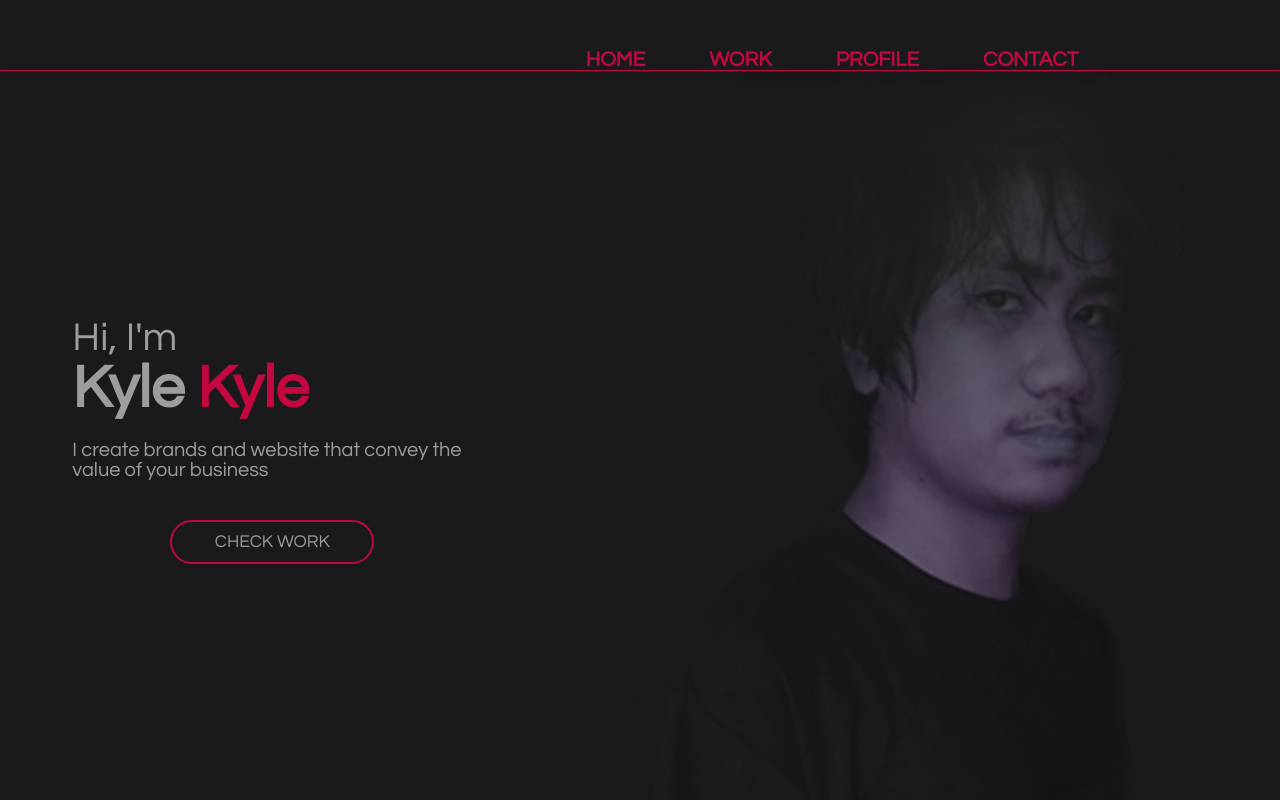
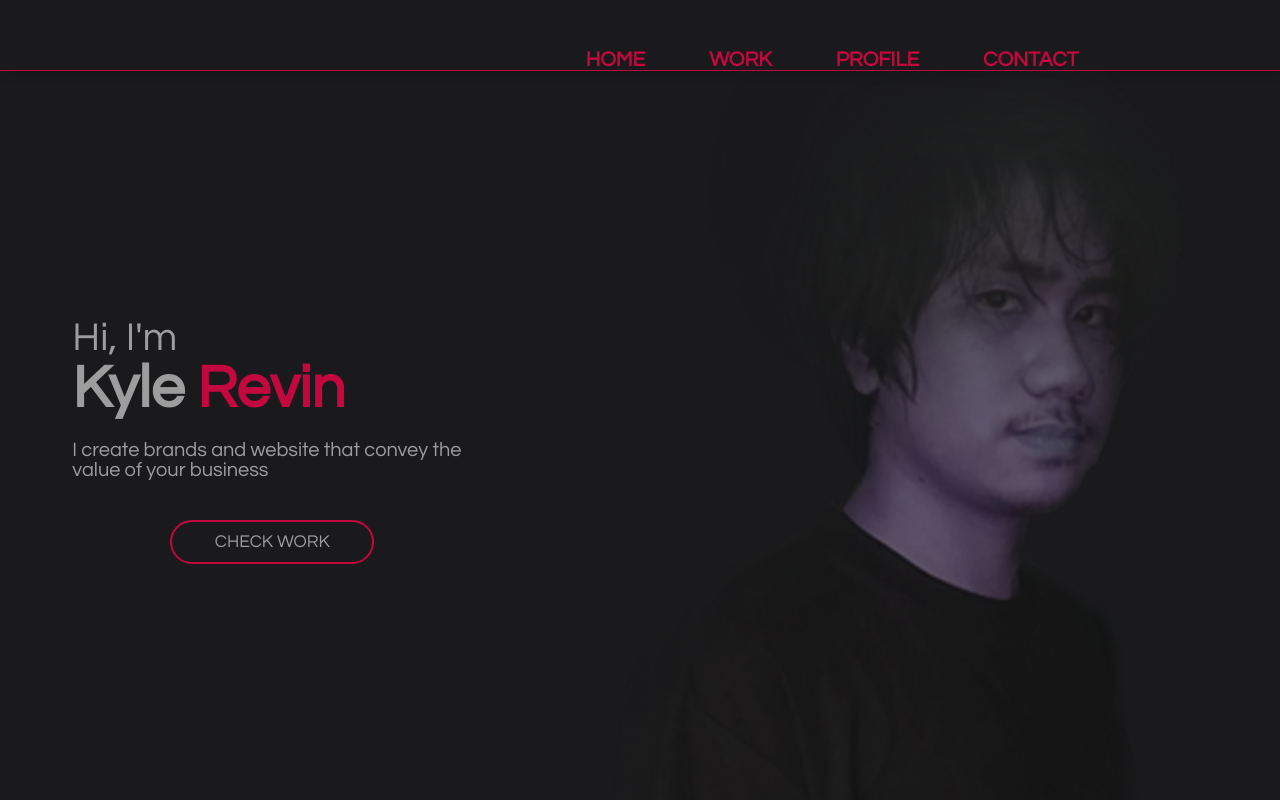
Before and after one commit to batchy-bot/test-portfolio, a plain HTML site: page index.html in a window 1280 px wide. Shown: the top 800 px of the page. Drawn offline with Linux system fonts and the light colour scheme.

Commit message:
Fixed the name

```diff
--- a/index.html
+++ b/index.html
@@ -27,7 +27,7 @@
     <section class="section-1">
         <div class="intro">
             <h2>Hi, I'm</h2>
-            <h1>Kyle <span>Kyle</span></h1>
+            <h1>Kyle <span>Revin</span></h1>
             <p>I create brands and website that convey the value of your business</p>
             <div class="cta-container">
                 <a href="" class="cta">CHECK WORK</a>
```
